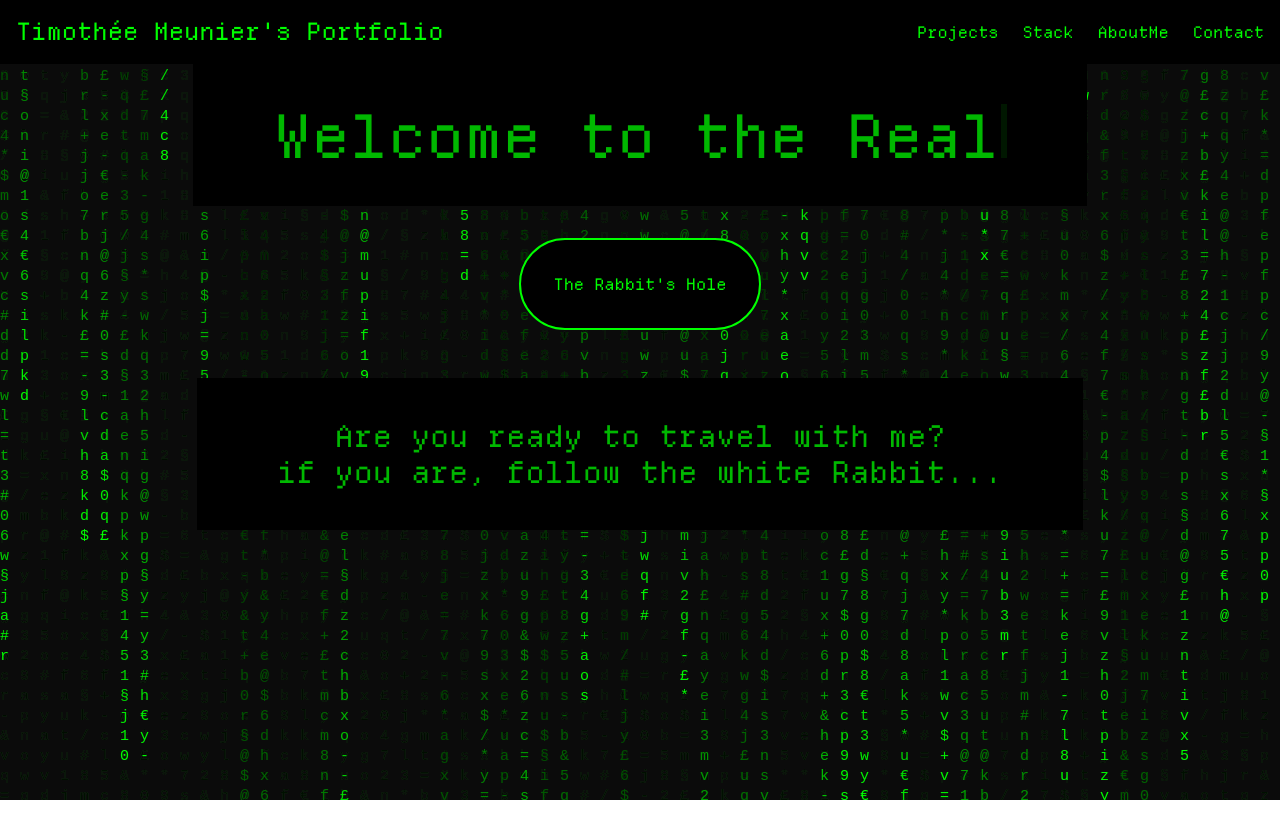
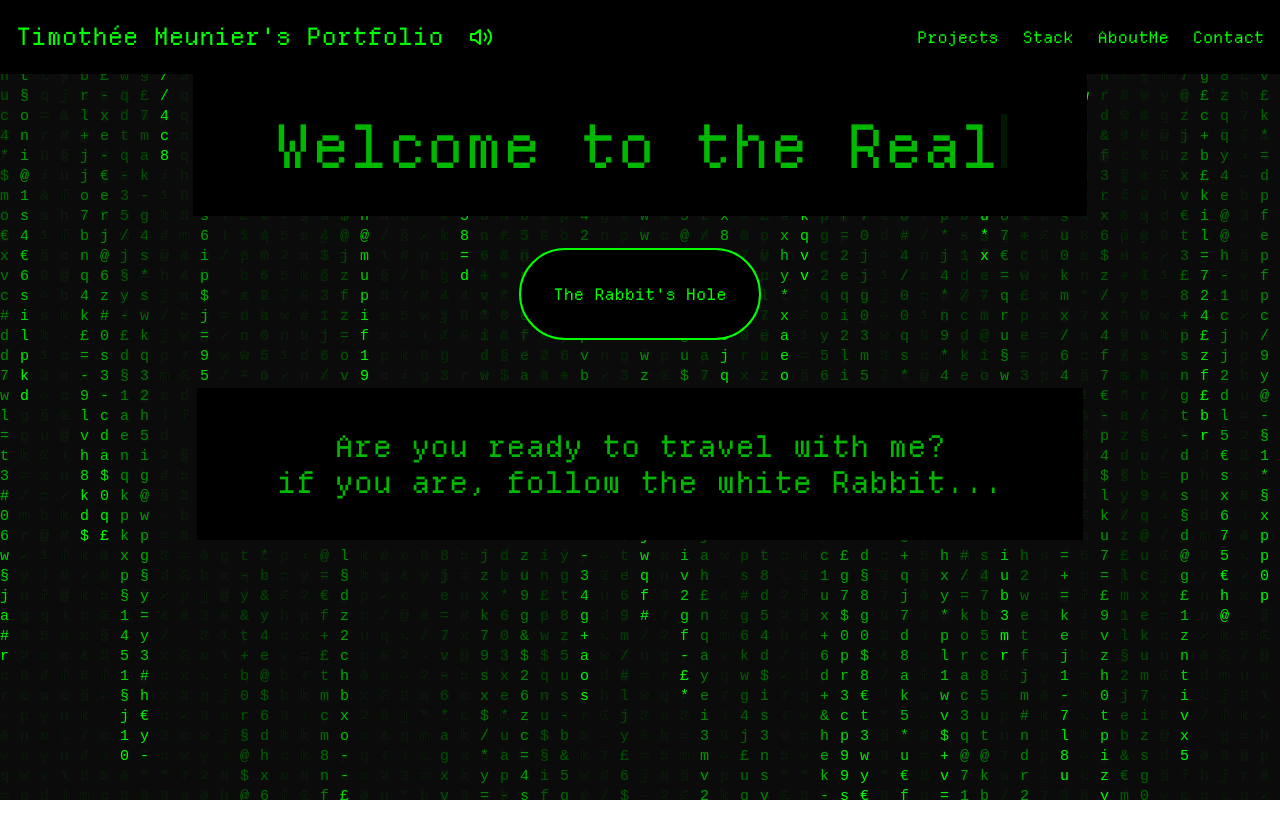
Before and after one commit to 0feeling/My-portfolio, a React (Vite) app: page / in a window 1280 px wide. Shown: the top 838 px of the page. Built offline with nearby package versions, Linux system fonts and the light colour scheme.

Commit message:
icon speaker on/off

```diff
--- a/src/App.jsx
+++ b/src/App.jsx
@@ -12,9 +12,11 @@ import Contact from "./components/Contact";
 import Makeachoice from "./components/Makeachoice";
 import Stack from "./components/Stack";
 import AboutMe from "./components/AboutMe";
+import { AudioProvider } from "./components/AudioContext";
 
 const App = () => {
   return (
+    <AudioProvider>
       <Router>
         <div>
           <Navbar />
@@ -39,6 +41,7 @@ const App = () => {
           </div>
         </div>
       </Router>
+    </AudioProvider>
   );
 };
 
--- /dev/null
+++ b/src/components/AudioContext.jsx
@@ -0,0 +1,19 @@
+import { createContext, useContext, useState } from "react";
+
+const AudioContext = createContext();
+
+export const AudioProvider = ({ children }) => {
+  const [isMuted, setIsMuted] = useState(false);
+
+  const toggleMute = () => {
+    setIsMuted((prev) => !prev);
+  };
+
+  return (
+    <AudioContext.Provider value={{ isMuted, toggleMute }}>
+      {children}
+    </AudioContext.Provider>
+  );
+};
+
+export const useAudio = () => useContext(AudioContext);
--- a/src/components/Makeachoice.jsx
+++ b/src/components/Makeachoice.jsx
@@ -1,23 +1,43 @@
 import React, { useRef, useState, useEffect } from "react";
 import { useNavigate } from "react-router-dom";
 import TypingTitle from "./TypingTitle";
+import { useAudio } from "./AudioContext";
 
 const Makeachoice = () => {
   const navigate = useNavigate();
   const redPillAudioRef = useRef(null);
   const bluePillAudioRef = useRef(null);
+  const { isMuted } = useAudio();
   const [currentAudio, setCurrentAudio] = useState(null);
   const [hasClickedRedPill, setHasClickedRedPill] = useState(false);
   const [hasClickedBluePill, setHasClickedBluePill] = useState(false);
 
   const isMobile = window.innerWidth < 950;
 
+  useEffect(() => {
+    if (bluePillAudioRef.current) {
+      bluePillAudioRef.current.muted = isMuted;
+    }
+    if (redPillAudioRef.current) {
+      redPillAudioRef.current.muted = isMuted;
+    }
+  }, [isMuted]);
+
+  // Gestion de la navigation selon la version mobile/desktop
   const handleNavigation = (path, pillColor) => {
-    if (pillColor === "red" && !hasClickedRedPill) {
-      setHasClickedRedPill(true);
-    } else if (pillColor === "blue" && !hasClickedBluePill) {
-      setHasClickedBluePill(true);
+    if (isMobile) {
+      // Pour mobile : première fois, activer la pill sans naviguer
+      if (pillColor === "red" && !hasClickedRedPill) {
+        setHasClickedRedPill(true);
+        return; // Ne navigue pas
+      } else if (pillColor === "blue" && !hasClickedBluePill) {
+        setHasClickedBluePill(true);
+        return; // Ne navigue pas
+      } else {
+        navigate(path); // Si déjà activé, navigation
+      }
     } else {
+      // Pour desktop : navigation immédiate
       navigate(path);
     }
   };
@@ -38,7 +58,7 @@ const Makeachoice = () => {
       <h1 className="pl-5 bg-black p-4">
         <TypingTitle
           text={
-            "You take the blue pill: The story of this portfolio ends... but if you reach me out, we can uncover the truth together. \nYou take the red pill: You stay in Wonderland and I show you the depths of my Projects."
+            "You take the blue pill: The story of this portfolio ends... but if you reach me out, we can uncover the truth together. \nYou take the red pill: You stay in Wonderland and I show you the depths of my Projects..."
           }
         />
       </h1>
--- a/src/components/Navbar.jsx
+++ b/src/components/Navbar.jsx
@@ -1,10 +1,13 @@
 import React, { useState } from "react";
 import { useLocation, NavLink } from "react-router-dom";
 import { Menu, X } from "lucide-react"; // Icônes pour le menu burger
+import { FiVolume2, FiVolumeX } from "react-icons/fi"; // Icônes de speaker
+import { useAudio } from "./AudioContext";
 
 const Navbar = () => {
   const location = useLocation();
   const [isOpen, setIsOpen] = useState(false);
+  const { isMuted, toggleMute } = useAudio(); // Récupération du contexte audio
 
   const toggleMenu = () => {
     setIsOpen(!isOpen);
@@ -31,12 +34,22 @@ const Navbar = () => {
     <nav className={`p-4 w-full bg-black z-40 ${getTextColor()}`}>
       <div className="flex justify-between items-center">
         {/* H1 = lien vers la home */}
+        <div className="flex items-center space-x-4">
+          {/* H1 = lien vers la home */}
           <NavLink
             to="/"
             className={`text-2xl font-mono ${getTextColor()} hover:opacity-80 transition-opacity duration-200`}
           >
             Timothée Meunier&apos;s Portfolio
           </NavLink>
+          {/* Bouton speaker */}
+          <button
+            onClick={toggleMute}
+            className="p-2 rounded-full hover:bg-black transition"
+          >
+            {isMuted ? <FiVolumeX size={24} /> : <FiVolume2 size={24} />}
+          </button>
+        </div>
 
         {/* Bouton menu burger pour mobile */}
         <button className="md:hidden focus:outline-none" onClick={toggleMenu}>
@@ -53,9 +66,12 @@ const Navbar = () => {
             <NavLink
               to="/Projects"
               className={({ isActive }) =>
+                `relative ${
                   isActive
                     ? `${getTextColor()} text-active`
                     : "hover:text-red-500 transition-colors duration-200"
+                }
+    after:content-[''] after:absolute after:-bottom-1 after:left-0 after:w-0 after:h-[2px] after:bg-current after:transition-all after:duration-300 hover:after:w-full hover:after:bg-red-500`
               }
             >
               Projects
@@ -65,9 +81,12 @@ const Navbar = () => {
             <NavLink
               to="/Stack"
               className={({ isActive }) =>
+                `relative ${
                   isActive
                     ? `${getTextColor()} text-active`
                     : "hover:text-yellow-400 transition-colors duration-200"
+                }
+    after:content-[''] after:absolute after:-bottom-1 after:left-0 after:w-0 after:h-[2px] after:bg-current after:transition-all after:duration-300 hover:after:w-full hover:after:bg-yellow-400`
               }
             >
               Stack
@@ -77,9 +96,12 @@ const Navbar = () => {
             <NavLink
               to="/AboutMe"
               className={({ isActive }) =>
+                `relative ${
                   isActive
                     ? `${getTextColor()} text-active`
                     : "hover:text-pink-400 transition-colors duration-200"
+                }
+    after:content-[''] after:absolute after:-bottom-1 after:left-0 after:w-0 after:h-[2px] after:bg-current after:transition-all after:duration-300 hover:after:w-full hover:after:bg-pink-400`
               }
             >
               AboutMe
@@ -89,9 +111,12 @@ const Navbar = () => {
             <NavLink
               to="/Contact"
               className={({ isActive }) =>
+                `relative ${
                   isActive
                     ? `${getTextColor()} text-active`
                     : "hover:text-blue-400 transition-colors duration-200"
+                }
+    after:content-[''] after:absolute after:-bottom-1 after:left-0 after:w-0 after:h-[2px] after:bg-current after:transition-all after:duration-300 hover:after:w-full hover:after:bg-blue-400`
               }
             >
               Contact
```
Also changed, not shown: public/assets/mobil-blue-pill.svg (added), public/assets/mobil-red-pill.svg (added). Lines whose indentation alone changed are shown as unchanged.
